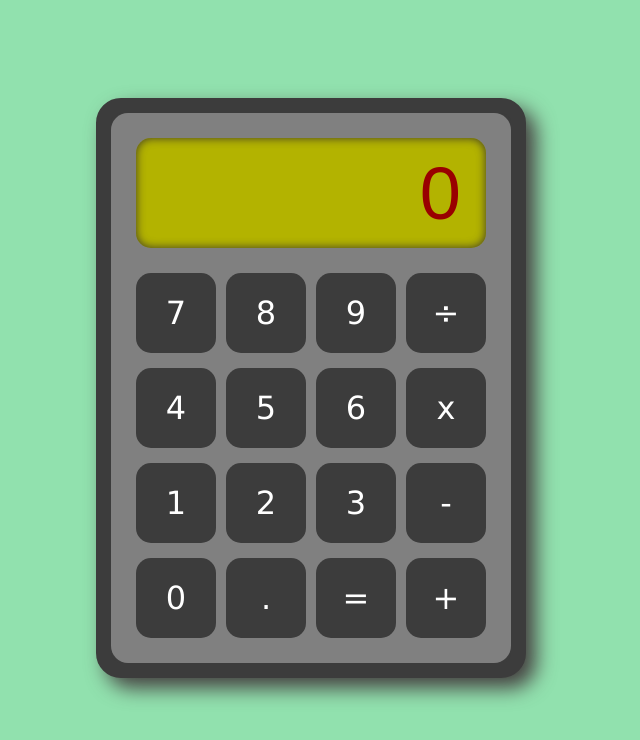
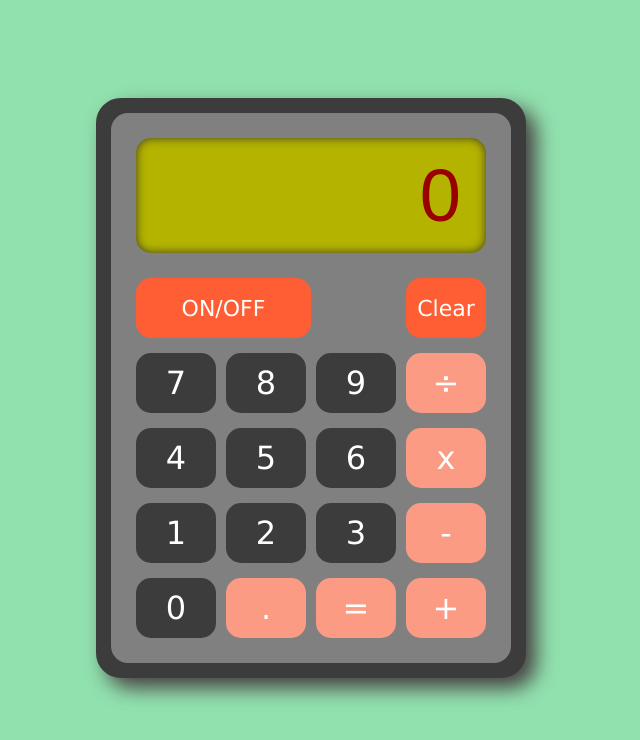
Before and after one commit to mikels0n/calculator, a plain HTML site: page index.html in a window 1280 px wide. Shown: the whole page, without its empty margins (329-969 px from the left). Drawn offline with Linux system fonts and the light colour scheme; a web font is replaced by a local one.

Commit message:
Clear button added

```diff
--- a/index.html
+++ b/index.html
@@ -19,28 +19,32 @@
             </div>
             <div class="row">
                 <div class="buttons">
+                    <button id="onoff">ON/OFF</button>
+                    <button id="clear">Clear</button>
+                </div>
+                <div class="buttons">
                     <button class="num">7</button>
                     <button class="num">8</button>
                     <button class="num">9</button>
-                    <button class="num">÷</button>
+                    <button class="operator">÷</button>
                 </div>
                 <div class="buttons">
                     <button class="num">4</button>
                     <button class="num">5</button>
                     <button class="num">6</button>
-                    <button class="num">x</button>
+                    <button class="operator">x</button>
                 </div>
                 <div class="buttons">
                     <button class="num">1</button>
                     <button class="num">2</button>
                     <button class="num">3</button>
-                    <button class="num">-</button>
+                    <button class="operator">-</button>
                 </div>
                 <div class="buttons">
                     <button class="num">0</button>
-                    <button class="num">.</button>
-                    <button class="num">=</button>
-                    <button class="num">+</button>
+                    <button class="operator">.</button>
+                    <button class="operator">=</button>
+                    <button class="operator">+</button>
                 </div>
             </div>
         </div>
--- a/style.css
+++ b/style.css
@@ -50,12 +50,23 @@ button {
     box-shadow: none;
     /* Default style removal */
     width: 80px;
-    height: 80px;
+    height: 60px;
     font-family: Verdana, Geneva, Tahoma, sans-serif;
     font-size: 32px;
     color: white;
     background-color: rgb(60, 60 , 60);
     border-radius: 15px;
+}
+
+#onoff {
+    width: 175px;
+    font-size: 22px;
+    background-color: rgba(255,93,52,255);
+}
+
+#clear {
+    font-size: 22px;
+    background-color: rgba(255,93,52,255);
 }
 
 button:hover {
@@ -92,3 +103,7 @@ button:active {
     align-items: center;
     justify-content: space-between;
 }
+
+.operator {
+    background-color: rgb(252,155,132);
+}
```
